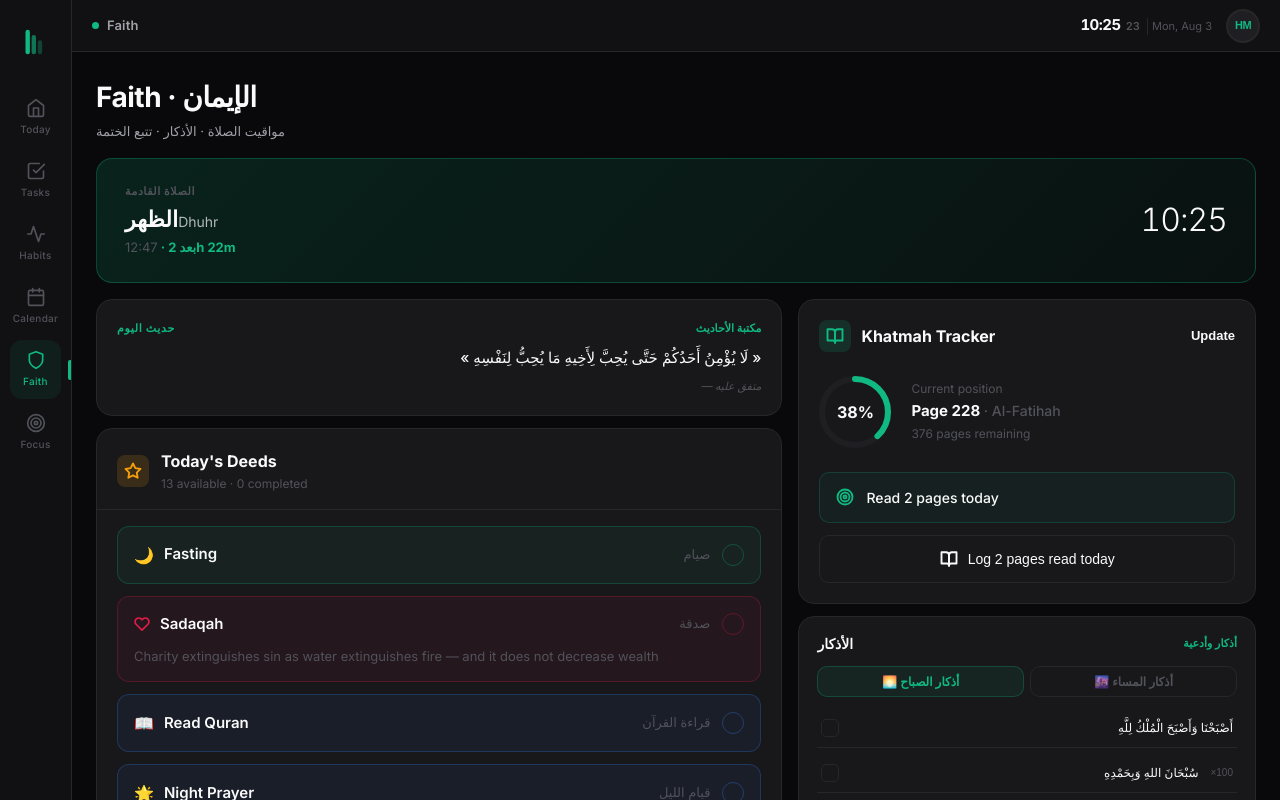
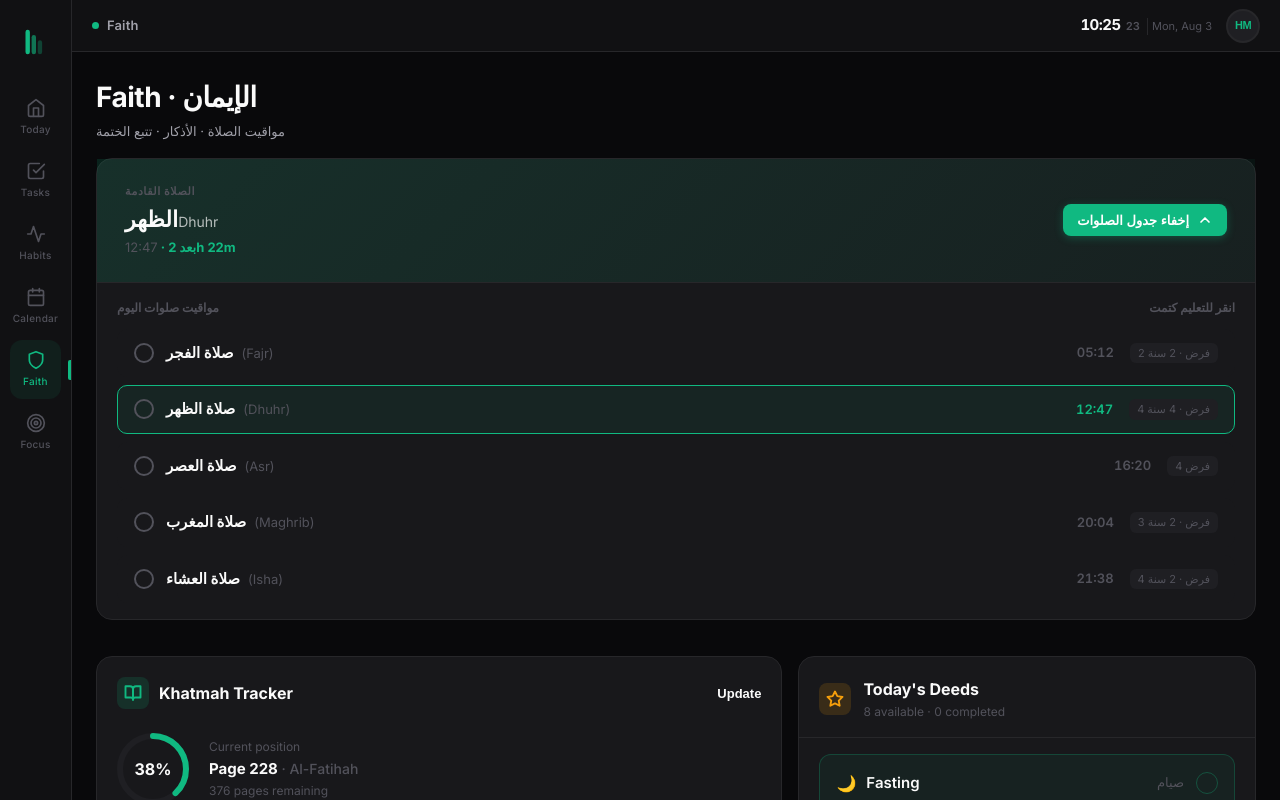
Before and after one commit to Houssemcode/pillar, a React (Vite) app: page /faith in a window 1280 px wide. Built offline with nearby package versions, Linux system fonts and the light colour scheme.

Commit message:
chore: update main application entry point and bundle assets

```diff
--- a/src/pages/Faith.jsx
+++ b/src/pages/Faith.jsx
@@ -67,8 +67,9 @@ function dayOfYear() {
    SUB-COMPONENTS
    ═══════════════════════════════════════════════════ */
 
-/* Next prayer banner */
-function NextPrayerBanner({ prayers, now }) {
+/* Prayer schedule banner & dropdown card */
+function PrayerScheduleCard({ prayers, now, onToggleFard }) {
+  const [isOpen, setIsOpen] = useState(true) // Open by default
   const mins = now.getHours() * 60 + now.getMinutes()
   const next = prayers.find(p => !p.fardDone && timeToMins(p.time) > mins) || null
 
@@ -80,7 +81,9 @@ function NextPrayerBanner({ prayers, now }) {
   }
 
   return (
-    <div className="faith-next-banner">
+    <div className="card" style={{ padding: 0, marginBottom: 20 }}>
+      {/* Banner Top */}
+      <div className="faith-next-banner" style={{ borderRadius: 0, border: 'none' }}>
         <div style={{ flex: 1 }}>
           {next ? (
             <>
@@ -101,10 +104,79 @@ function NextPrayerBanner({ prayers, now }) {
             </div>
           )}
         </div>
-      {/* Clock */}
-      <div className="faith-clock">
-        {now.toLocaleTimeString('ar-DZ', { hour: '2-digit', minute: '2-digit', hour12: false })}
+        <div style={{ display: 'flex', alignItems: 'center', gap: 16 }}>
+          <button
+            onClick={() => setIsOpen(!isOpen)}
+            style={{
+              background: EM, color: '#ffffff', border: 'none',
+              borderRadius: 8, padding: '8px 14px', cursor: 'pointer',
+              display: 'flex', alignItems: 'center', gap: 8, fontSize: 13, fontWeight: 700,
+              boxShadow: '0 2px 8px rgba(16, 185, 129, 0.3)',
+              transition: 'all 150ms'
+            }}
+          >
+            <span>{isOpen ? 'إخفاء جدول الصلوات' : 'عرض جدول الصلوات'}</span>
+            <svg
+              width="16" height="16" viewBox="0 0 24 24" fill="none" stroke="currentColor"
+              strokeWidth="2.5" strokeLinecap="round" strokeLinejoin="round"
+              style={{ transform: isOpen ? 'rotate(180deg)' : 'rotate(0deg)', transition: 'transform 200ms' }}
+            >
+              <polyline points="6 9 12 15 18 9" />
+            </svg>
+          </button>
         </div>
+      </div>
+
+      {/* Dropdown Content */}
+      {isOpen && (
+        <div style={{ padding: '16px 20px', borderTop: '1px solid var(--color-border)', background: 'var(--color-surface-1)' }}>
+          <div style={{ fontSize: 12, fontWeight: 700, color: 'var(--color-text-muted)', marginBottom: 12, display: 'flex', justifyContent: 'space-between' }}>
+            <span>مواقيت صلوات اليوم</span>
+            <span>انقر للتعليم كتمت</span>
+          </div>
+          <div style={{ display: 'flex', flexDirection: 'column', gap: 8 }}>
+            {prayers.map(p => {
+              const pMins = timeToMins(p.time)
+              const isNext = !p.fardDone && pMins > mins && next?.key === p.key
+              return (
+                <div
+                  key={p.key}
+                  onClick={() => onToggleFard(p.key)}
+                  style={{
+                    display: 'flex', justifyContent: 'space-between', alignItems: 'center',
+                    padding: '12px 16px', borderRadius: 10, cursor: 'pointer',
+                    background: p.fardDone ? 'transparent' : isNext ? 'rgba(16, 185, 129, 0.08)' : 'var(--color-surface-2)',
+                    border: `1px solid ${p.fardDone ? 'var(--color-border)' : isNext ? EM : 'transparent'}`,
+                    transition: 'all 150ms'
+                  }}
+                >
+                  <div style={{ display: 'flex', alignItems: 'center', gap: 12 }}>
+                    <div style={{
+                      width: 20, height: 20, borderRadius: '50%',
+                      background: p.fardDone ? EM : 'transparent',
+                      border: `2px solid ${p.fardDone ? EM : 'var(--color-text-muted)'}`,
+                      display: 'flex', alignItems: 'center', justifyContent: 'center'
+                    }}>
+                      {p.fardDone && <svg width="10" height="10" viewBox="0 0 24 24" fill="none" stroke="white" strokeWidth="3.5" strokeLinecap="round"><polyline points="20,6 9,17 4,12" /></svg>}
+                    </div>
+                    <div>
+                      <span style={{ fontSize: 15, fontWeight: 700, color: 'var(--color-text)', fontFamily: 'var(--font-arabic)' }}>صلاة {p.ar}</span>
+                      <span style={{ fontSize: 13, color: 'var(--color-text-muted)', marginLeft: 8 }}>({p.en})</span>
+                    </div>
+                  </div>
+
+                  <div style={{ display: 'flex', alignItems: 'center', gap: 16 }}>
+                    <span style={{ fontSize: 13, fontWeight: 600, color: isNext ? EM : 'var(--color-text-muted)', fontVariantNumeric: 'tabular-nums' }}>{p.time}</span>
+                    <div style={{ fontSize: 11, color: 'var(--color-text-muted)', background: 'var(--color-surface-3)', padding: '2px 8px', borderRadius: 6 }}>
+                      {p.fard} فرض {p.sunnah > 0 ? `· ${p.sunnah} سنة` : ''}
+                    </div>
+                  </div>
+                </div>
+              )
+            })}
+          </div>
+        </div>
+      )}
     </div>
   )
 }
@@ -125,7 +197,7 @@ function KhatmahTracker({ currentPage, onUpdate }) {
       <div style={{ display: 'flex', alignItems: 'center', justifyContent: 'space-between', marginBottom: 24 }}>
         <div style={{ display: 'flex', alignItems: 'center', gap: 10 }}>
           <div style={{ width: 32, height: 32, borderRadius: 8, background: 'rgba(16, 185, 129, 0.15)', color: EM, display: 'flex', alignItems: 'center', justifyContent: 'center' }}>
-            <svg width="18" height="18" viewBox="0 0 24 24" fill="none" stroke="currentColor" strokeWidth="2.5" strokeLinecap="round" strokeLinejoin="round"><path d="M2 3h6a4 4 0 0 1 4 4v14a3 3 0 0 0-3-3H2z"/><path d="M22 3h-6a4 4 0 0 0-4 4v14a3 3 0 0 1 3-3h7z"/></svg>
+            <svg width="18" height="18" viewBox="0 0 24 24" fill="none" stroke="currentColor" strokeWidth="2.5" strokeLinecap="round" strokeLinejoin="round"><path d="M2 3h6a4 4 0 0 1 4 4v14a3 3 0 0 0-3-3H2z" /><path d="M22 3h-6a4 4 0 0 0-4 4v14a3 3 0 0 1 3-3h7z" /></svg>
           </div>
           <span style={{ fontSize: 16, fontWeight: 700, color: 'var(--color-text)' }}>Khatmah Tracker</span>
         </div>
@@ -150,7 +222,7 @@ function KhatmahTracker({ currentPage, onUpdate }) {
 
       {/* Target button */}
       <div style={{ padding: '14px 16px', borderRadius: 10, background: 'rgba(16, 185, 129, 0.05)', border: '1px solid rgba(16, 185, 129, 0.2)', marginBottom: 12, display: 'flex', alignItems: 'center', gap: 12 }}>
-        <svg width="18" height="18" viewBox="0 0 24 24" fill="none" stroke={EM} strokeWidth="2.5" strokeLinecap="round" strokeLinejoin="round"><circle cx="12" cy="12" r="10"/><circle cx="12" cy="12" r="6"/><circle cx="12" cy="12" r="2"/></svg>
+        <svg width="18" height="18" viewBox="0 0 24 24" fill="none" stroke={EM} strokeWidth="2.5" strokeLinecap="round" strokeLinejoin="round"><circle cx="12" cy="12" r="10" /><circle cx="12" cy="12" r="6" /><circle cx="12" cy="12" r="2" /></svg>
         <span style={{ fontSize: 14, fontWeight: 500, color: 'var(--color-text)' }}>Read 2 pages today</span>
       </div>
 
@@ -161,7 +233,7 @@ function KhatmahTracker({ currentPage, onUpdate }) {
         onMouseEnter={e => e.currentTarget.style.background = 'var(--color-surface-3)'}
         onMouseLeave={e => e.currentTarget.style.background = 'transparent'}
       >
-        <svg width="18" height="18" viewBox="0 0 24 24" fill="none" stroke="currentColor" strokeWidth="2.5" strokeLinecap="round" strokeLinejoin="round"><path d="M2 3h6a4 4 0 0 1 4 4v14a3 3 0 0 0-3-3H2z"/><path d="M22 3h-6a4 4 0 0 0-4 4v14a3 3 0 0 1 3-3h7z"/></svg>
+        <svg width="18" height="18" viewBox="0 0 24 24" fill="none" stroke="currentColor" strokeWidth="2.5" strokeLinecap="round" strokeLinejoin="round"><path d="M2 3h6a4 4 0 0 1 4 4v14a3 3 0 0 0-3-3H2z" /><path d="M22 3h-6a4 4 0 0 0-4 4v14a3 3 0 0 1 3-3h7z" /></svg>
         Log 2 pages read today
       </button>
     </div>
@@ -235,11 +307,11 @@ function TodayDeedsList({ prayers, toggleFard, goodDeeds, toggleDeed }) {
     // Deeds mapped from GOOD_DEEDS_LIST
     ...GOOD_DEEDS_LIST.map(d => {
       let color = '#3B82F6' // default blue
-      let icon = <span style={{fontSize:16}}>{d.emoji}</span>
+      let icon = <span style={{ fontSize: 16 }}>{d.emoji}</span>
       let desc = ''
       if (d.en === 'Sadaqah') {
         color = '#E11D48';
-        icon = <svg width="16" height="16" viewBox="0 0 24 24" fill="none" stroke="currentColor" strokeWidth="2.5" strokeLinecap="round" strokeLinejoin="round"><path d="M20.84 4.61a5.5 5.5 0 0 0-7.78 0L12 5.67l-1.06-1.06a5.5 5.5 0 0 0-7.78 7.78l1.06 1.06L12 21.23l7.78-7.78 1.06-1.06a5.5 5.5 0 0 0 0-7.78z"/></svg>
+        icon = <svg width="16" height="16" viewBox="0 0 24 24" fill="none" stroke="currentColor" strokeWidth="2.5" strokeLinecap="round" strokeLinejoin="round"><path d="M20.84 4.61a5.5 5.5 0 0 0-7.78 0L12 5.67l-1.06-1.06a5.5 5.5 0 0 0-7.78 7.78l1.06 1.06L12 21.23l7.78-7.78 1.06-1.06a5.5 5.5 0 0 0 0-7.78z" /></svg>
         desc = 'Charity extinguishes sin as water extinguishes fire — and it does not decrease wealth'
       } else if (d.en === 'Fasting') {
         color = '#10B981';
@@ -255,19 +327,7 @@ function TodayDeedsList({ prayers, toggleFard, goodDeeds, toggleDeed }) {
         icon,
         color
       }
-    }),
-    // Prayers mapped from prayers
-    ...prayers.map(p => ({
-      id: p.key,
-      isDone: p.fardDone,
-      onToggle: () => toggleFard(p.key),
-      ar: `صلاة ${p.ar}`,
-      en: `${p.en} Prayer`,
-      desc: p.key === 'asr' ? 'Guard the prayers and especially the middle prayer — whoever misses Asr has lost greatly' : '',
-      icon: <svg width="18" height="18" viewBox="0 0 24 24" fill="none" stroke="currentColor" strokeWidth="2.5" strokeLinecap="round" strokeLinejoin="round"><circle cx="12" cy="12" r="5"/><line x1="12" y1="1" x2="12" y2="3"/><line x1="12" y1="21" x2="12" y2="23"/><line x1="4.22" y1="4.22" x2="5.64" y2="5.64"/><line x1="18.36" y1="18.36" x2="19.78" y2="19.78"/><line x1="1" y1="12" x2="3" y2="12"/><line x1="21" y1="12" x2="23" y2="12"/><line x1="4.22" y1="19.78" x2="5.64" y2="18.36"/><line x1="18.36" y1="5.64" x2="19.78" y2="4.22"/></svg>,
-      color: '#F59E0B',
-      extraInfo: { time: p.time, fard: p.fard, sunnah: p.sunnah }
-    }))
+    })
   ]
 
   const doneCount = items.filter(i => i.isDone).length;
@@ -277,7 +337,7 @@ function TodayDeedsList({ prayers, toggleFard, goodDeeds, toggleDeed }) {
       {/* Header */}
       <div style={{ padding: '20px 20px 16px', display: 'flex', alignItems: 'center', gap: 12, borderBottom: '1px solid var(--color-border)' }}>
         <div style={{ width: 32, height: 32, borderRadius: 8, background: 'rgba(245, 158, 11, 0.15)', color: '#F59E0B', display: 'flex', alignItems: 'center', justifyContent: 'center' }}>
-          <svg width="18" height="18" viewBox="0 0 24 24" fill="none" stroke="currentColor" strokeWidth="2.5" strokeLinecap="round" strokeLinejoin="round"><polygon points="12 2 15.09 8.26 22 9.27 17 14.14 18.18 21.02 12 17.77 5.82 21.02 7 14.14 2 9.27 8.91 8.26 12 2"/></svg>
+          <svg width="18" height="18" viewBox="0 0 24 24" fill="none" stroke="currentColor" strokeWidth="2.5" strokeLinecap="round" strokeLinejoin="round"><polygon points="12 2 15.09 8.26 22 9.27 17 14.14 18.18 21.02 12 17.77 5.82 21.02 7 14.14 2 9.27 8.91 8.26 12 2" /></svg>
         </div>
         <div>
           <div style={{ fontSize: 16, fontWeight: 700, color: 'var(--color-text)' }}>Today's Deeds</div>
@@ -322,30 +382,7 @@ function TodayDeedsList({ prayers, toggleFard, goodDeeds, toggleDeed }) {
               </div>
             )}
 
-            {/* Hidden content for prayers */}
-            {item.extraInfo && (
-              <details style={{ width: '100%' }}>
-                <summary style={{ display: 'inline-flex', alignItems: 'center', gap: 6, fontSize: 11, color: 'var(--color-text-muted)', cursor: 'pointer', outline: 'none', userSelect: 'none' }}>
-                  <span style={{ borderBottom: '1px dashed var(--color-border)' }}>التفاصيل (Details)</span>
-                </summary>
-                <div style={{ marginTop: 10, padding: '10px 14px', background: 'rgba(0,0,0,0.1)', borderRadius: 8, display: 'flex', justifyContent: 'space-between', fontSize: 12, border: '1px solid var(--color-border)' }}>
-                  <div style={{ display: 'flex', flexDirection: 'column', gap: 4 }}>
-                    <span style={{ color: 'var(--color-text-muted)', fontSize: 10 }}>الوقت Time</span>
-                    <span style={{ fontWeight: 600, color: 'var(--color-text)', fontVariantNumeric: 'tabular-nums' }}>{item.extraInfo.time}</span>
-                  </div>
-                  <div style={{ display: 'flex', flexDirection: 'column', gap: 4 }}>
-                    <span style={{ color: 'var(--color-text-muted)', fontSize: 10 }}>فرض Fard</span>
-                    <span style={{ fontWeight: 600, color: 'var(--color-text)' }}>{item.extraInfo.fard} ركعات</span>
-                  </div>
-                  {item.extraInfo.sunnah > 0 && (
-                    <div style={{ display: 'flex', flexDirection: 'column', gap: 4 }}>
-                      <span style={{ color: 'var(--color-text-muted)', fontSize: 10 }}>سنة Sunnah</span>
-                      <span style={{ fontWeight: 600, color: 'var(--color-text)' }}>{item.extraInfo.sunnah} ركعات</span>
-                    </div>
-                  )}
-                </div>
-              </details>
-            )}
+
           </div>
         ))}
       </div>
@@ -409,26 +446,14 @@ export default function Faith() {
         </div>
       </div>
 
-      {/* ── Next prayer banner ── */}
-      <NextPrayerBanner prayers={prayers} now={now} />
+      {/* ── Prayer schedule banner & dropdown card ── */}
+      <PrayerScheduleCard prayers={prayers} now={now} onToggleFard={toggleFard} />
 
       {/* ── Main two-column layout ── */}
       <div className="faith-layout">
 
         {/* ═══ LEFT 60% ═══ */}
         <div className="faith-left">
-
-          {/* Hadith of the day */}
-          <HadithCard />
-
-          {/* Today's Deeds */}
-          <TodayDeedsList prayers={prayers} toggleFard={toggleFard} goodDeeds={goodDeeds} toggleDeed={toggleDeed} />
-        </div>
-
-        {/* ═══ RIGHT 40% ═══ */}
-        <div className="faith-right">
-
-
 
           {/* Khatmah tracker */}
           <KhatmahTracker currentPage={khatmahPage} onUpdate={setKhatmahPage} />
@@ -494,6 +519,16 @@ export default function Faith() {
               </div>
             )}
           </div>
+
+          {/* Hadith of the day */}
+          <HadithCard />
+
+        </div>
+
+        {/* ═══ RIGHT 40% ═══ */}
+        <div className="faith-right">
+          {/* Today's Deeds */}
+          <TodayDeedsList prayers={prayers} toggleFard={toggleFard} goodDeeds={goodDeeds} toggleDeed={toggleDeed} />
         </div>
       </div>
     </div>
```
Also changed, not shown: 3 other files (tests, documents, lock files or other folders). Lines whose indentation alone changed are shown as unchanged.
